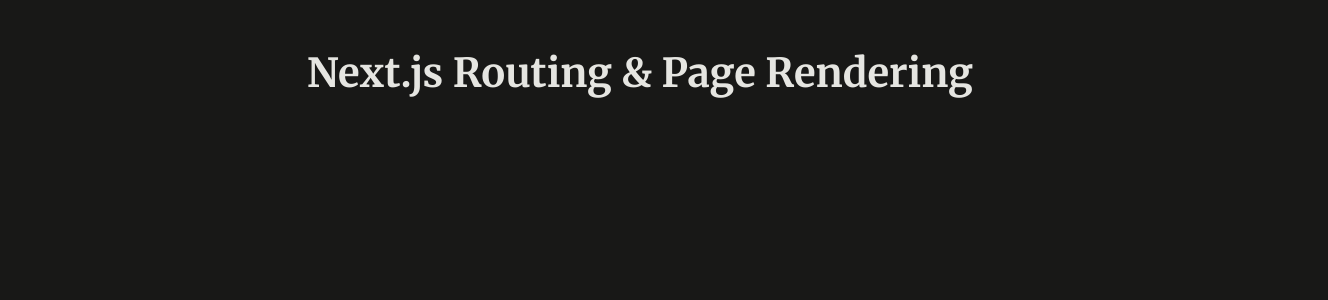
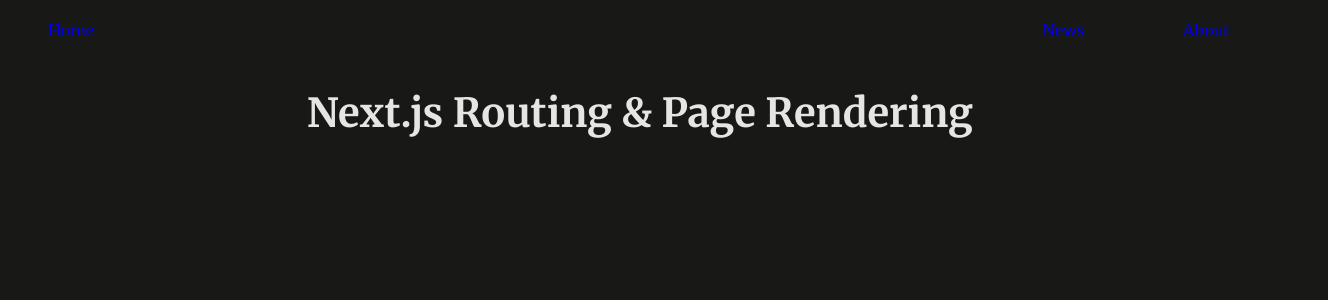
Before and after one commit to yasubdemissie/Next-routing, a Next.js app: page / in a window 1280 px wide. Shown: the top 300 px of the page, 1328 px wide, since content can reach past the window. Built offline with nearby package versions, Linux system fonts and the light colour scheme.

Commit message:
third commit

```diff
--- /dev/null
+++ b/Components/MainHeader.jsx
@@ -0,0 +1,43 @@
+'use client';
+import styled from "styled-components";
+
+const StyledHeader = styled.header`
+  width: 100%;
+  margin-block: 20px;
+  margin-inline: 3rem;
+`;
+
+const StyledNav = styled.ul`
+  display: flex;
+  justify-content: space-between;
+`;
+
+const StyledDiv = styled.div`
+    display: flex;
+    width: 30%;
+    justify-content: space-evenly;
+`;
+
+function MainHeader() {
+  return (
+    <StyledHeader>
+      <nav>
+        <StyledNav>
+          <li>
+            <a href="/">Home</a>
+          </li>
+          <StyledDiv>
+            <li>
+              <a href="/news">News</a>
+            </li>
+            <li>
+              <a href="/about">About</a>
+            </li>
+          </StyledDiv>
+        </StyledNav>
+      </nav>
+    </StyledHeader>
+  );
+}
+
+export default MainHeader;
--- a/app/layout.js
+++ b/app/layout.js
@@ -1,3 +1,4 @@
+import MainHeader from "@/Components/MainHeader";
 import "./globals.css";
 
 export const metadata = {
@@ -10,7 +11,10 @@
 export default function RootLayout({ children }) {
   return (
     <html lang="en">
-      <body>{children}</body>
+      <body>
+        <MainHeader />
+        {children}
+      </body>
     </html>
   );
 }
--- a/package.json
+++ b/package.json
@@ -11,6 +11,7 @@
   "dependencies": {
     "next": "^14.2.16",
     "react": "^18",
-    "react-dom": "^18"
+    "react-dom": "^18",
+    "styled-components": "^6.1.13"
   }
 }
```
Also changed, not shown: 1 other file (tests, documents, lock files or other folders).
